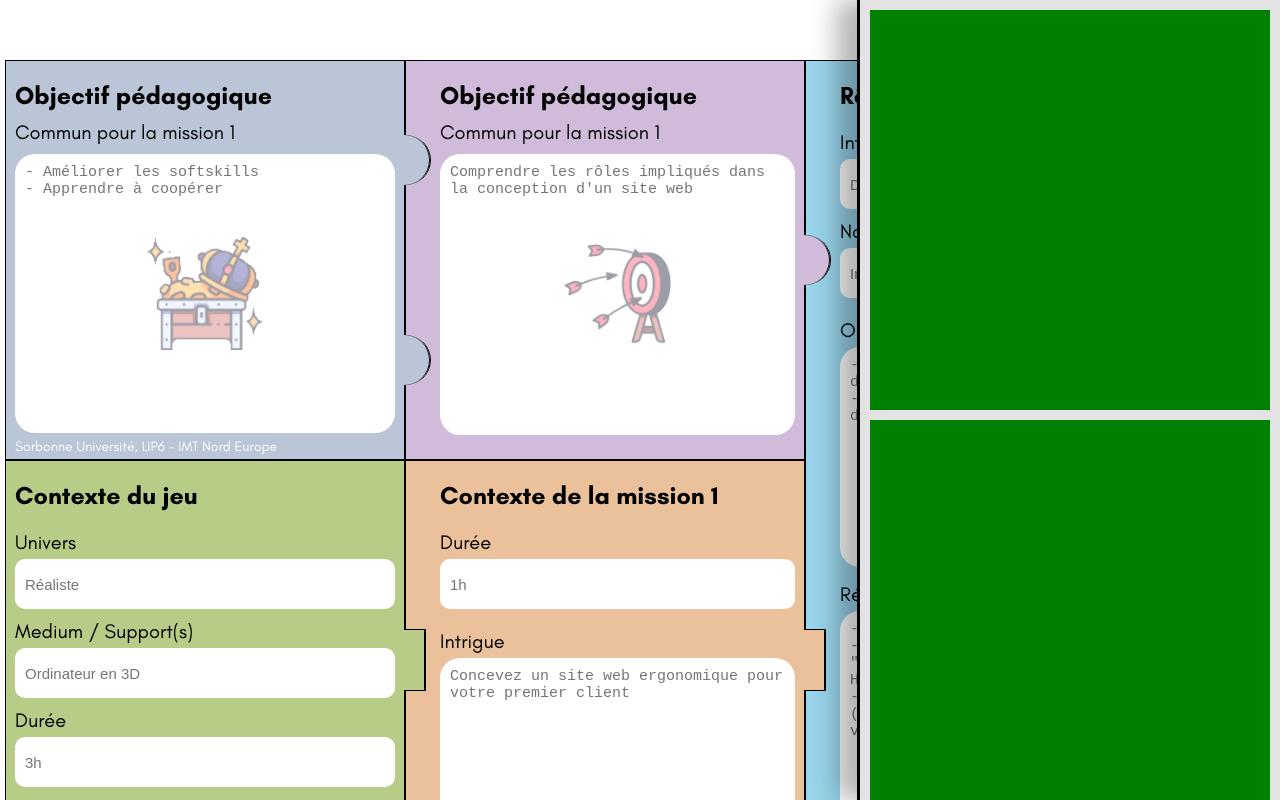
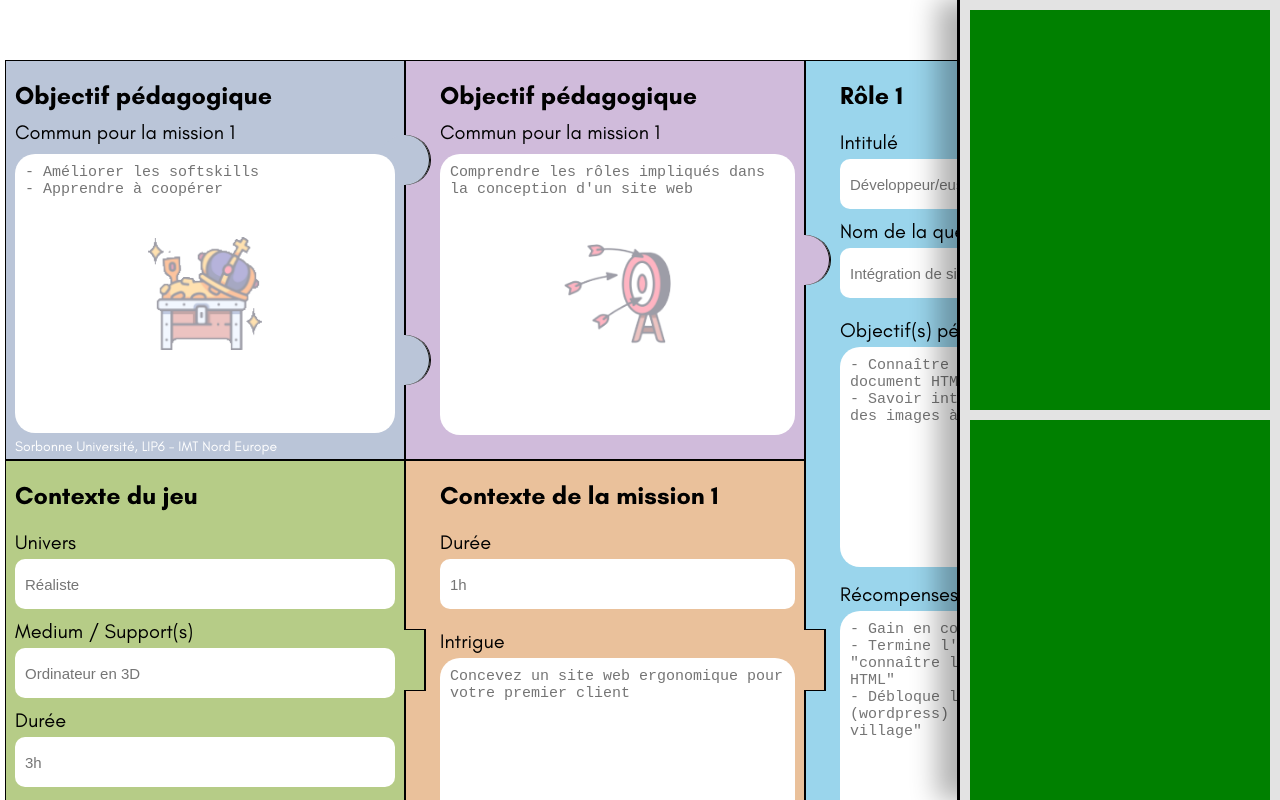
Before and after one commit to NUCLEOFIL/rlg-tool, an Angular app: page / in a window 1280 px wide. Built offline with nearby package versions, Linux system fonts and the light colour scheme.

Commit message:
resize sider

```diff
--- a/src/app/app.component.html
+++ b/src/app/app.component.html
@@ -37,16 +37,16 @@
     </div>
 
     <div class="container-sider">
-        <div class="container-sider-element" style="width: 400px; height: 400px; background-color: green;">
+        <div class="container-sider-element">
 
         </div>
-        <div class="container-sider-element" style="width: 400px; height: 400px; background-color: green;">
+        <div class="container-sider-element">
 
         </div>
-        <div class="container-sider-element" style="width: 400px; height: 400px; background-color: green;">
+        <div class="container-sider-element">
 
         </div>
-        <div class="container-sider-element" style="width: 400px; height: 400px; background-color: green;">
+        <div class="container-sider-element">
     </div>
 
 
--- a/src/app/app.component.scss
+++ b/src/app/app.component.scss
@@ -6,7 +6,7 @@
     &-main {
         position: absolute;
         height: 100%;
-        width: calc(100% - 422px);
+        width: calc(100% - 322px);
         left: 0;
         right: 5px;
         top: 0px;
@@ -21,13 +21,14 @@
             margin-right: 7px;
         }
     }
+
     &-main::-webkit-scrollbar {
         display: none;
     }
 
     &-sider {
         height: 100%;
-        width: 420px;
+        width: 320px;
         background-color: #e3e3e3;
         position: fixed;
         right: 0;
@@ -43,6 +44,9 @@
             margin-right: auto;
             margin-top: 10px;
             margin-bottom: 10px;
+            width: 300px;
+            height: 400px;
+            background-color: green;
         }
     }
 }
```
